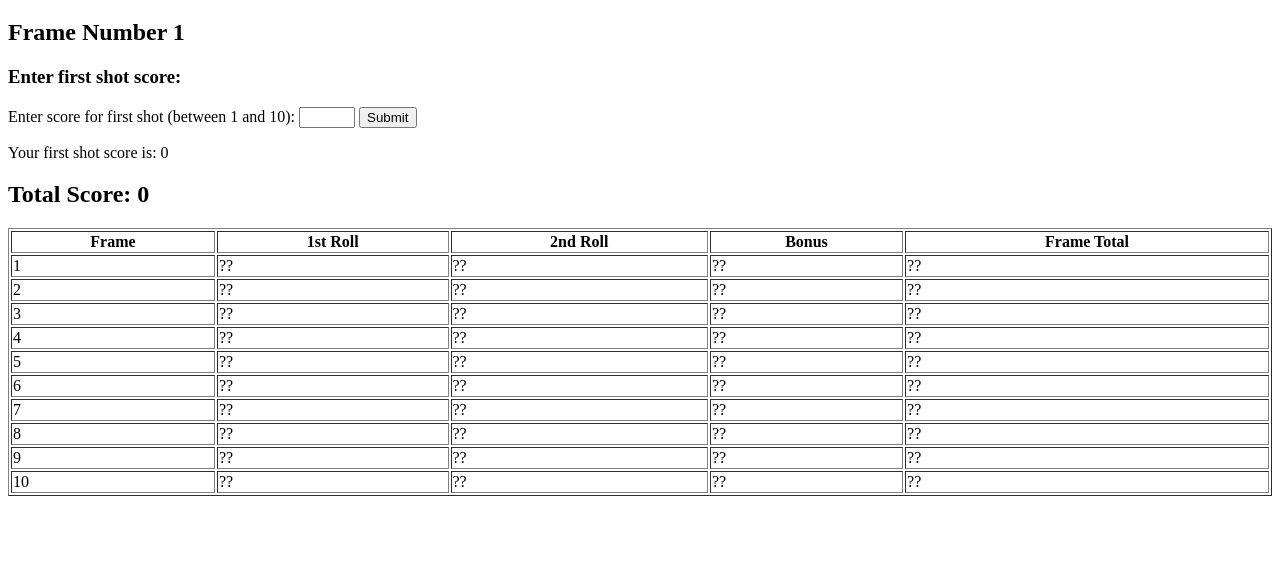
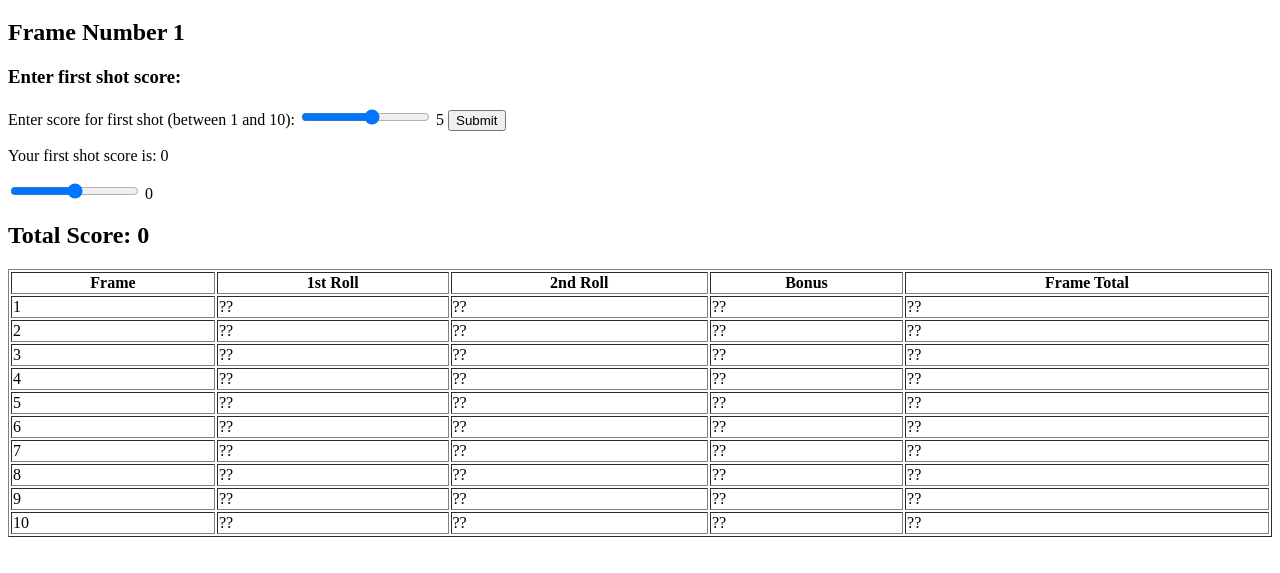
Before and after one commit to clint77/bowling_challenge, a plain HTML site: page index.html in a window 1280 px wide. Shown: the part 61-634 px from the top of the page. Drawn offline with nearby package versions, Linux system fonts and the light colour scheme.

Commit message:
change input method to slider with range and added frame total again

```diff
--- a/index.html
+++ b/index.html
@@ -14,10 +14,17 @@
     <h3>Enter first shot score:</h3>
     <section>
      Enter score for <span>first</span> shot (between 1 and 10):
-    <input type="number" name="score" id="firstShotInput" value="" min="1" max="10">
+    <input type="range" name="firstShotInput" id="firstShotInput" min="1" max="10" oninput="choiceText.value=firstShotInput.value">
+    <output name="choiceText" id="choiceText" for"firstShotInput"> 5</output>
     <input class="firstShot" type="submit">
     <p>Your <span>first</span> shot score is: <span id="firstShotOutput">??</span></p>
     </section>
+
+
+    <form oninput="amount.value=rangeInput.value">
+        <input type="range" id="rangeInput" name="rangeInput" min="0" max="100">
+        <output name="amount" for="rangeInput">0</output>
+    </form>
 
     <h2>Total Score: <span id="totalScoreText" >??</span></h2>
 
--- a/js/interface.js
+++ b/js/interface.js
@@ -2,13 +2,10 @@ console.log("hi, clint");
 
 var bowling = new BowlingScorecard();
 
-var updateScores = function() {
+$(document).ready(function() {
+  // updateScores();
+  $('#totalScoreText').text(bowling.totalScore);
   $('#frameNumber').text(bowling.currentFrame);
-  $('#totalScoreText').text(bowling.totalScore);
-};
-
-$(document).ready(function() {
-  updateScores();
 
   $('#firstShotOutput').text(bowling.frameScore);
 
```
